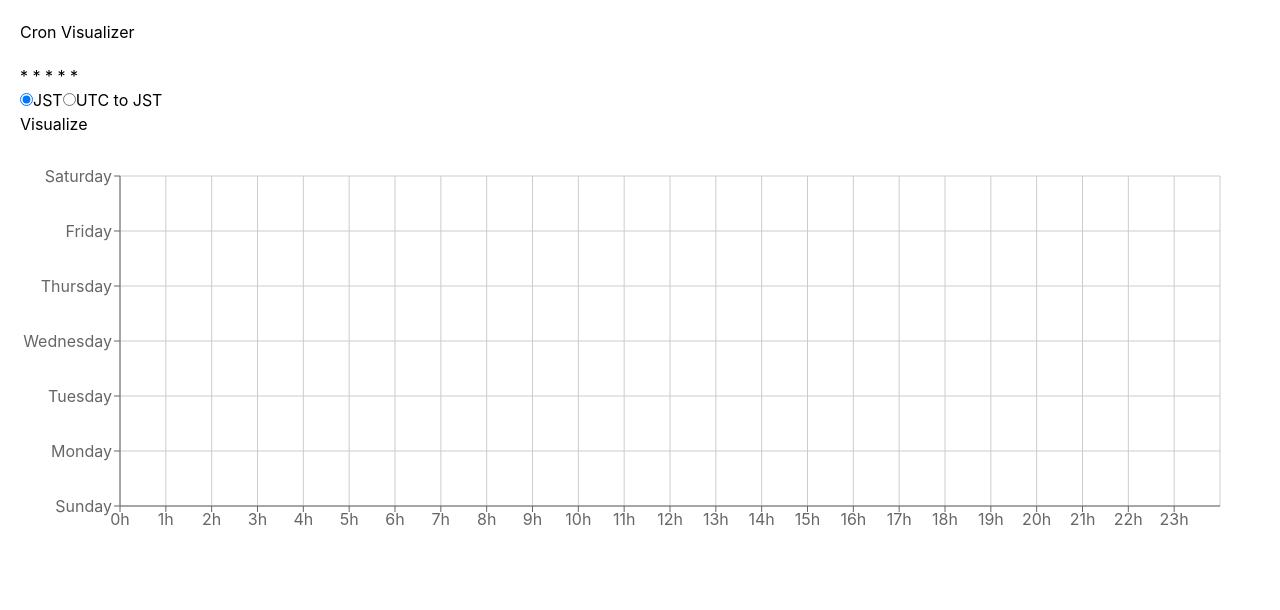
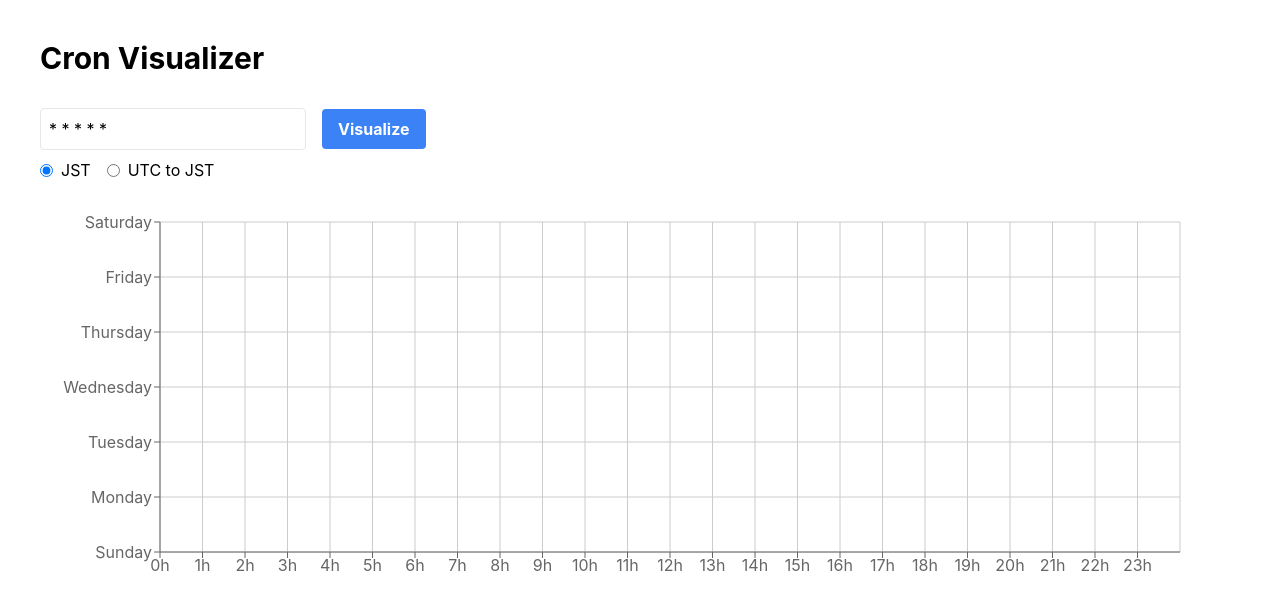
Before and after one commit to ryo-manba/cron-visualizer, a React (Create React App) app: page / in a window 1280 px wide. Shown: the top 610 px of the page. Built offline with nearby package versions, Linux system fonts and the light colour scheme.

Commit message:
update: styleを調整した

```diff
--- a/src/App.tsx
+++ b/src/App.tsx
@@ -1,8 +1,8 @@
 import React, { useState } from 'react';
 import moment from 'moment-timezone';
 import cronParser from 'cron-parser';
-import { TimeFormatSelector } from './TimeFormatSelector';
-import { ScatterChartComponent } from './ScatterChartComponent';
+import { TimeFormatSelector } from './components/TimeFormatSelector';
+import { ScatterChartComponent } from './components/ScatterChartComponent';
 
 const DAYS = [
   'Sunday',
@@ -92,21 +92,27 @@ const App = () => {
   };
 
   return (
-    <div>
-      <div style={{ margin: '20px' }}>
-        <h1>Cron Visualizer</h1>
-      </div>
-      <div>
-        <div style={{ margin: '20px' }}>
+    <div className="p-10">
+      <h1 className="text-3xl mb-8 font-bold">Cron Visualizer</h1>
+      <div className="flex flex-col md:flex-row gap-4 items-center">
+        <div className="flex flex-col md:flex-row gap-4 items-center w-full md:w-auto">
           <input
             value={cronExpression}
             onChange={handleCronExpressionChange}
             placeholder="Enter cron expression"
             aria-label="Enter cron expression"
+            className="border p-2 rounded w-full"
           />
-          <TimeFormatSelector selected={timeFormat} onSelect={setTimeFormat} />
-          <button onClick={visualizeCron}>Visualize</button>
+          <button
+            onClick={visualizeCron}
+            className="bg-blue-500 hover:bg-blue-700 text-white font-bold py-2 px-4 rounded w-full md:w-auto"
+          >
+            Visualize
+          </button>
         </div>
+      </div>
+      <div className="mt-2">
+        <TimeFormatSelector selected={timeFormat} onSelect={setTimeFormat} />
       </div>
       <ScatterChartComponent parsedData={parsedData} />
     </div>
--- a/src/TimeFormatSelector.tsx
+++ b/src/components/TimeFormatSelector.tsx
@@ -10,24 +10,26 @@ export const TimeFormatSelector: React.FC<TimeFormatSelectorProps> = ({
   onSelect,
 }) => {
   return (
-    <div>
-      <label>
+    <div className="flex gap-4">
+      <label className="inline-flex items-center">
         <input
           type="radio"
           value="JST"
           checked={selected === 'JST'}
           onChange={(e) => onSelect(e.target.value)}
+          className="form-radio text-blue-600"
         />
-        JST
+        <span className="ml-2">JST</span>
       </label>
-      <label>
+      <label className="inline-flex items-center">
         <input
           type="radio"
           value="UTCtoJST"
           checked={selected === 'UTCtoJST'}
           onChange={(e) => onSelect(e.target.value)}
+          className="form-radio text-blue-600"
         />
-        UTC to JST
+        <span className="ml-2">UTC to JST</span>
       </label>
     </div>
   );
```
Also changed, not shown: src/components/ScatterChartComponent.tsx (renamed from src/ScatterChartComponent.tsx).
